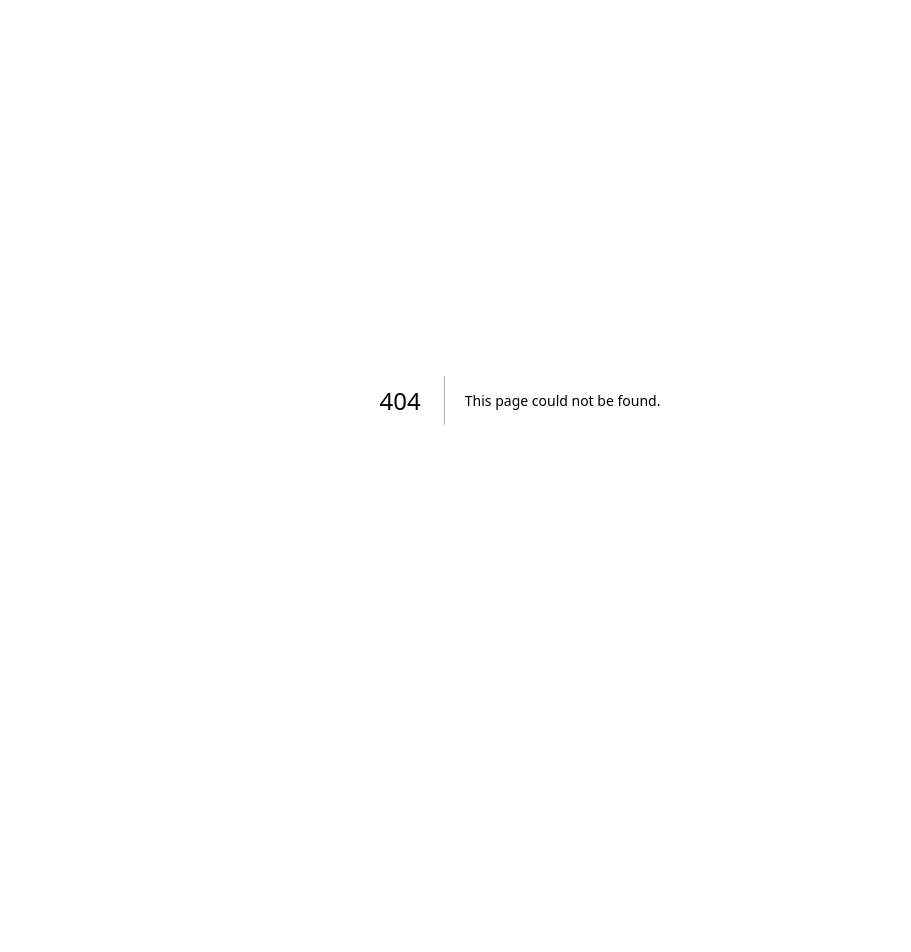
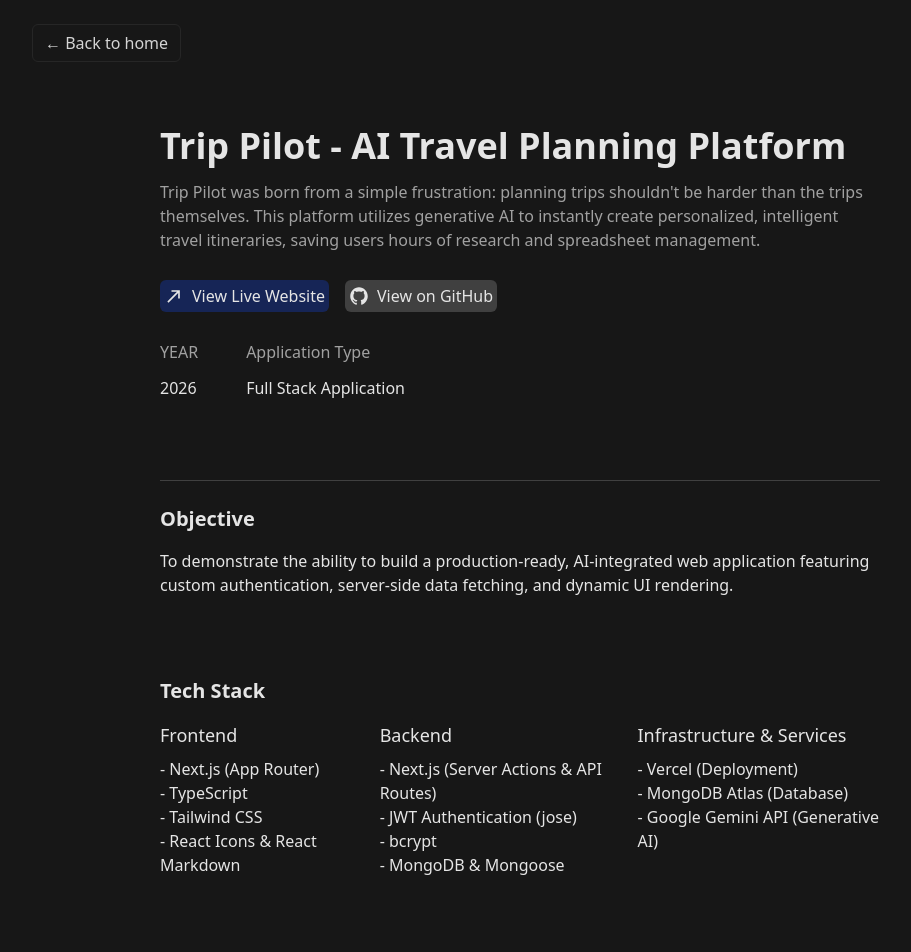
Before and after one commit to Rishabingh/portfolio-v2, a Next.js app: page /project/tripPilot in a window 1280 px wide. Before the commit this address had no page. Shown: the top 952 px of the page, without its empty margins (120-1031 px from the left). Before the commit the page ends 800 px from the top, so only its background shows below. Built offline with nearby package versions, Linux system fonts and the light colour scheme.

Commit message:
add new project

```diff
--- a/app/project/page.tsx
+++ b/app/project/page.tsx
@@ -1,4 +1,3 @@
-
 
 export default function ProjectPage() {
   return (
--- /dev/null
+++ b/app/project/tripPilot/page.tsx
@@ -0,0 +1,163 @@
+import ProjectHero from "@/app/project/(components)/ProjectHero";
+import Image from "next/image";
+import { IoLogoGithub } from "react-icons/io";
+import { MdNorthEast } from "react-icons/md";
+import { Metadata } from "next";
+
+export default function page() {
+  return (
+    <div>
+      {/*project hero section title links and description*/}
+      <ProjectHero
+        title="Trip Pilot - AI Travel Planning Platform"
+        description="Trip Pilot was born from a simple frustration: planning trips shouldn't be harder than the trips themselves. This platform utilizes generative AI to instantly create personalized, intelligent travel itineraries, saving users hours of research and spreadsheet management."
+        gitHubLink="https://github.com/Rishabingh/trip-pilot"
+        liveLink="https://rishab.online"
+        year={2026}
+        type="Full Stack Application"
+      />
+      {/*small objective*/}
+      <div className="mt-6">
+        <h2 className="text-xl font-semibold mb-4">Objective</h2>
+        <div>
+          To demonstrate the ability to build a production-ready, AI-integrated
+          web application featuring custom authentication, server-side data
+          fetching, and dynamic UI rendering.
+        </div>
+      </div>
+
+      {/*tech stack*/}
+      <div className="mt-20 overflow-x-scroll">
+        <h2 className="text-xl font-semibold mb-4">Tech Stack</h2>
+        <div className="flex justify-between">
+          <div>
+            <h3 className="text-lg font-medium mb-2">Frontend</h3>
+            <ul>
+              <li>- Next.js (App Router)</li>
+              <li>- TypeScript</li>
+              <li>- Tailwind CSS</li>
+              <li>- React Icons & React Markdown</li>
+            </ul>
+          </div>
+          <div>
+            <h3 className="text-lg font-medium mb-2">Backend</h3>
+            <ul>
+              <li>- Next.js (Server Actions & API Routes)</li>
+              <li>- JWT Authentication (jose)</li>
+              <li>- bcrypt</li>
+              <li>- MongoDB & Mongoose</li>
+            </ul>
+          </div>
+          <div>
+            <h3 className="text-lg font-medium mb-2">
+              Infrastructure & Services
+            </h3>
+            <ul>
+              <li>- Vercel (Deployment)</li>
+              <li>- MongoDB Atlas (Database)</li>
+              <li>- Google Gemini API (Generative AI)</li>
+            </ul>
+          </div>
+        </div>
+      </div>
+
+      {/* Product Walkthrough */}
+      <div className="mt-20">
+        <h2 className="text-xl font-semibold mb-6">Product Walkthrough</h2>
+
+        {/* Feature Block */}
+        <div className="space-y-4">
+          <h3 className="text-lg font-medium">
+            AI-Powered Itinerary Generation & Rendering
+          </h3>
+
+          <p className="text-sm text-gray-400 max-w-3xl">
+           A seamless interface where users input their travel preferences, which are securely processed server-side via the Google Gemini API.
+          </p>
+
+          <Image
+            src="https://images.unsplash.com/photo-1460925895917-afdab827c52f?q=80&w=1115&auto=format&fit=crop"
+            alt="Admin dashboard showing analytics and reports"
+            width={1200}
+            height={750}
+            sizes="(max-width: 768px) 100vw, 75vw"
+            className="rounded-md w-full"
+            priority
+          />
+
+          <ul className="list-disc pl-5 space-y-1 text-sm text-gray-300">
+            <li>Prompt Engineering: Optimized prompts ensure consistent, structured Markdown responses from the AI.</li>
+            <li>
+              Dynamic Parsing: Transforms raw Markdown into a beautifully styled, highly readable itinerary using custom Tailwind typography configurations.
+            </li>
+            <li>Protected admin routes with server-side authorization</li>
+            <li>Secure Architecture: API keys and database connections are strictly isolated in Next.js Server Actions, ensuring zero exposure to the client bundle.</li>
+          </ul>
+        </div>
+      </div>
+
+      {/* Key Takeaways */}
+      <div className="mt-20">
+        <h2 className="text-xl font-semibold mb-6">Key Takeaways</h2>
+
+        <ul className="space-y-4 text-sm text-neutral-300">
+          <li>
+            <span className="font-medium text-neutral-100">
+              Production-ready architecture:
+            </span>{" "}
+            Successfully utilized Next.js Server Actions to bridge the gap between frontend forms and backend database mutations without exposing API endpoints.
+          </li>
+
+          <li>
+            <span className="font-medium text-neutral-100">
+              Secure authentication & authorization:
+            </span>{" "}
+            Built a robust authentication flow from scratch using HTTP-only cookies, JWTs, and password hashing, proving a deep understanding of web security principles.
+          </li>
+
+          <li>
+            <span className="font-medium text-neutral-100">
+              AI Integration:
+            </span>{" "}
+            Gained practical experience integrating and managing responses from Large Language Models (LLMs) in a production environment.
+          </li>
+
+          <li>
+            <span className="font-medium text-neutral-100">
+              Advanced Styling:
+            </span>{" "}
+            Mastered Tailwind CSS v4 and fluid design principles to ensure a flawless user experience across mobile, tablet, and desktop devices
+          </li>
+
+          <li>
+            <span className="font-medium text-neutral-100">
+              End-to-end ownership:
+            </span>{" "}
+            Took the project from planning and architecture to deployment and
+            documentation, focusing on maintainability and scalability.
+          </li>
+        </ul>
+      </div>
+
+      <div className="mt-7 flex gap-4">
+        <a
+          href="https://rishabs.online"
+          className="flex gap-2 items-center bg-blue-950 rounded-md p-1 hover:bg-blue-900"
+        >
+          <MdNorthEast className="text-xl" /> <span>View Live Website</span>
+        </a>
+        <a
+          href="https://github.com/Rishabingh/trip-pilot"
+          className="flex gap-2 items-center bg-neutral-700 rounded-md p-1 hover:bg-neutral-800"
+        >
+          <IoLogoGithub className="text-xl" /> <span>View on GitHub</span>
+        </a>
+      </div>
+    </div>
+  );
+}
+
+export const metadata: Metadata = {
+  title: "Trip Pilot",
+  description: "Trip Pilot (SaaS Travel Planner)",
+};
--- a/component/Project.tsx
+++ b/component/Project.tsx
@@ -16,12 +16,12 @@
         />
         <ProjectCard
         imagePath="project-placeholder.webp"
-        title="this is the project"
-        description="Lorem ipsum, dolor sit amet consectetur adipisicing elit. Reprehenderit laudantium beatae accusantium ratione, ducimus saepe ullam porro odio, quasi fugit quidem adipisci unde."
-        githubLink="https://github.com/"
+        title="Trip Pilot (AI Travel Planner)"
+        description="Trip Pilot is a full-stack SaaS application that takes the hassle out of travel planning. By leveraging the Google Gemini API, it generates highly personalized, day-by-day travel itineraries based on user preferences, complete with intelligent scheduling and budget breakdowns."
+        githubLink="https://github.com/Rishabingh/trip-pilot"
         liveLink="https://rishab.online"
-        caseStudyPath="/project/placeholder"
-        technology={['Nextjs', 'react', 'tailwind', 'jwt auth', 'expressjs', 'razory pay', 'Oauth', 'multer']}
+        caseStudyPath="/project/tripPilot"
+        technology={['Nextjs', 'react', 'tailwind', 'jwt auth', 'react markdown']}
         />
         <ProjectCard
         imagePath="project-placeholder.webp"
```
